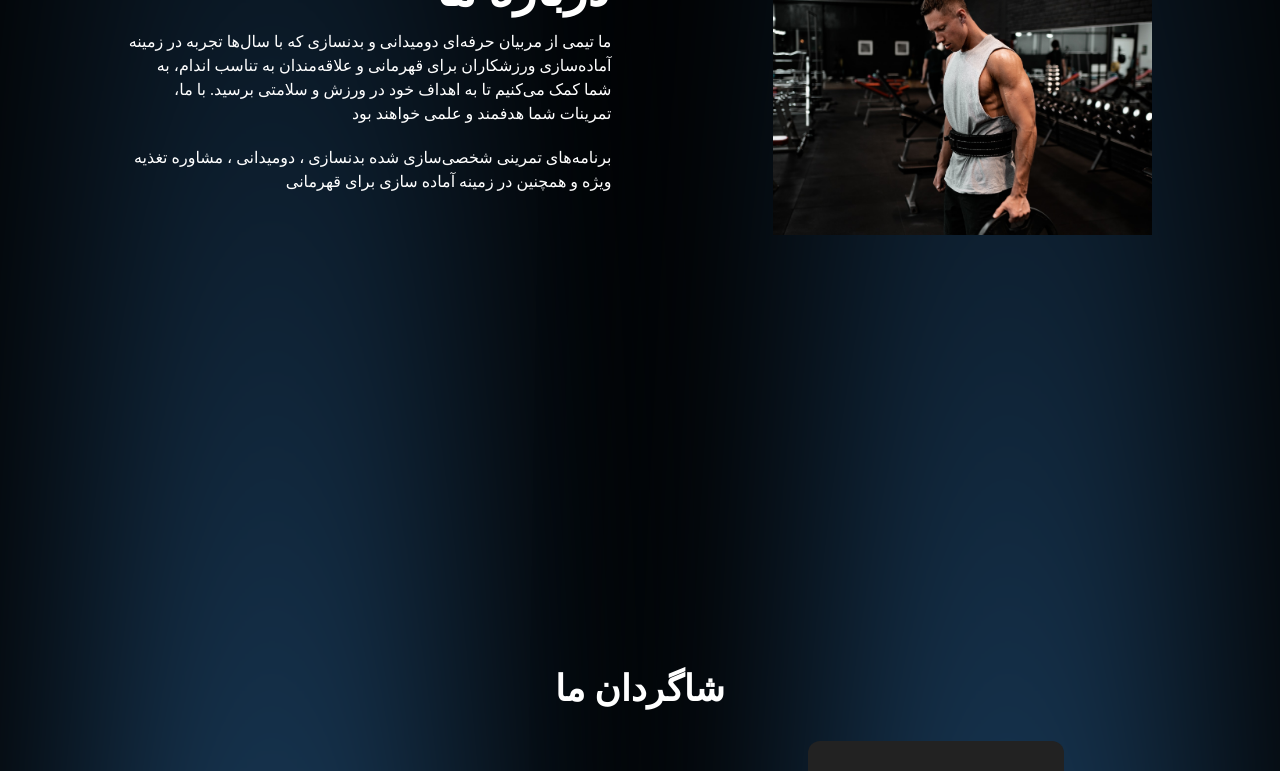
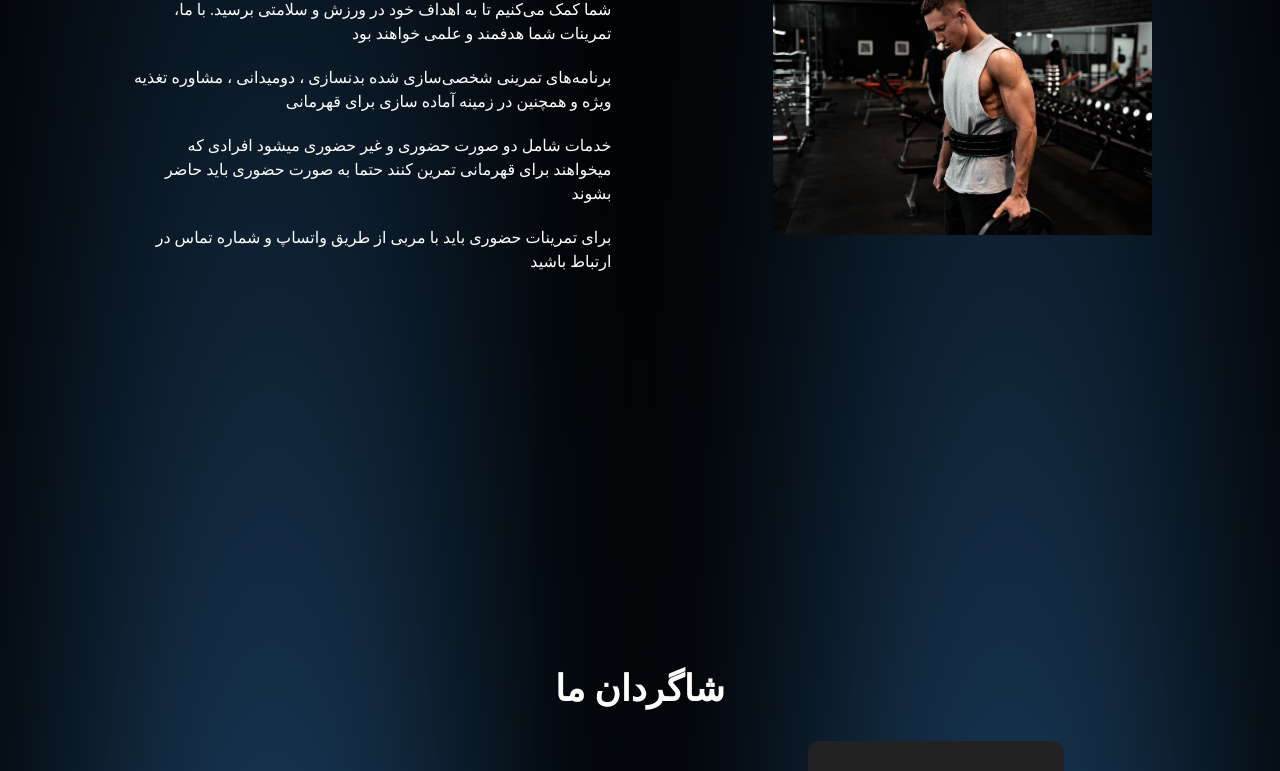
Before and after one commit to AAMRT-oo-TEAM/Ebrahimy_Academy, a React (Vite) app: page / in a window 1280 px wide. Shown: the part 1120-1891 px from the top of the page. Built offline with nearby package versions, Linux system fonts and the light colour scheme.

Commit message:
last commit

```diff
--- a/src/components/About.jsx
+++ b/src/components/About.jsx
@@ -21,6 +21,14 @@ const About = () => {
               برنامه‌های تمرینی شخصی‌سازی شده بدنسازی ، دومیدانی ، مشاوره تغذیه
               ویژه و همچنین در زمینه آماده سازی برای قهرمانی
             </p>
+            <p>
+              خدمات شامل دو صورت حضوری و غیر حضوری میشود افرادی که میخواهند برای
+              قهرمانی تمرین کنند حتما به صورت حضوری باید حاضر بشوند
+            </p>
+            <p>
+              برای تمرینات حضوری باید با مربی از طریق واتساپ و شماره تماس در
+              ارتباط باشید
+            </p>
           </div>
         </div>
         <div>
--- a/src/components/Footer.jsx
+++ b/src/components/Footer.jsx
@@ -13,13 +13,14 @@ const Footer = () => {
               <h1 className="text-2xl font-semibold text-brightRed">فیت‌زون</h1>
             </Link>
             <p className="mt-4">
-              ما در فیت‌زون همراه شما هستیم تا به بهترین نسخه خود در زمینه تناسب
-              اندام برسید.
+              کسانی که قصد تمرینات حظوری دارند میتوانند با مربی از طریق شماره
+              درج شده و همچنین واتساپ با مربی در ارتباط باشند
             </p>
           </div>
           <div>
-            <h1 className="mt-4 text-xl font-medium">آدرس</h1>
+            <h1 className="mt-4 text-xl font-medium">آدرس محل های تمرینی</h1>
             <p className="mt-4">مجموعه شهید کشوری</p>
+            <p className="mt-4">پارک طالقانی </p>
           </div>
           <div>
             <h1 className="mt-4 text-xl font-medium">تماس</h1>
--- a/src/components/Home.jsx
+++ b/src/components/Home.jsx
@@ -1,5 +1,6 @@
 import React from "react";
 import Button from "../layouts/Button";
+import { Link } from "react-scroll";
 
 const Home = () => {
   return (
@@ -7,11 +8,19 @@ const Home = () => {
       <div className="absolute z-[0] w-[30%] h-[50%] left-20 top-10 blue__gradient" />
       <div className="flex flex-col justify-center ">
         <h1 className="text-6xl font-semibold text-right md: font-IranianSans md:w-2/3">
-           آکادمی دو و میدانی ابراهیمی و فیروزی
+          آکادمی دو و میدانی ابراهیمی و فیروزی
         </h1>
 
         <div className="flex flex-row w-full mt-5 font-bold md:w-2/4 font-IranianSans">
-          <Button title="پیوستن به تیم " />
+          <Link
+            to="plans"
+            spy={true}
+            smooth={true}
+            duration={500}
+            className="transition-all cursor-pointer hover:text-brightRed"
+          >
+            <Button title="پیوستن به تیم " />
+          </Link>
         </div>
       </div>
     </div>
```
